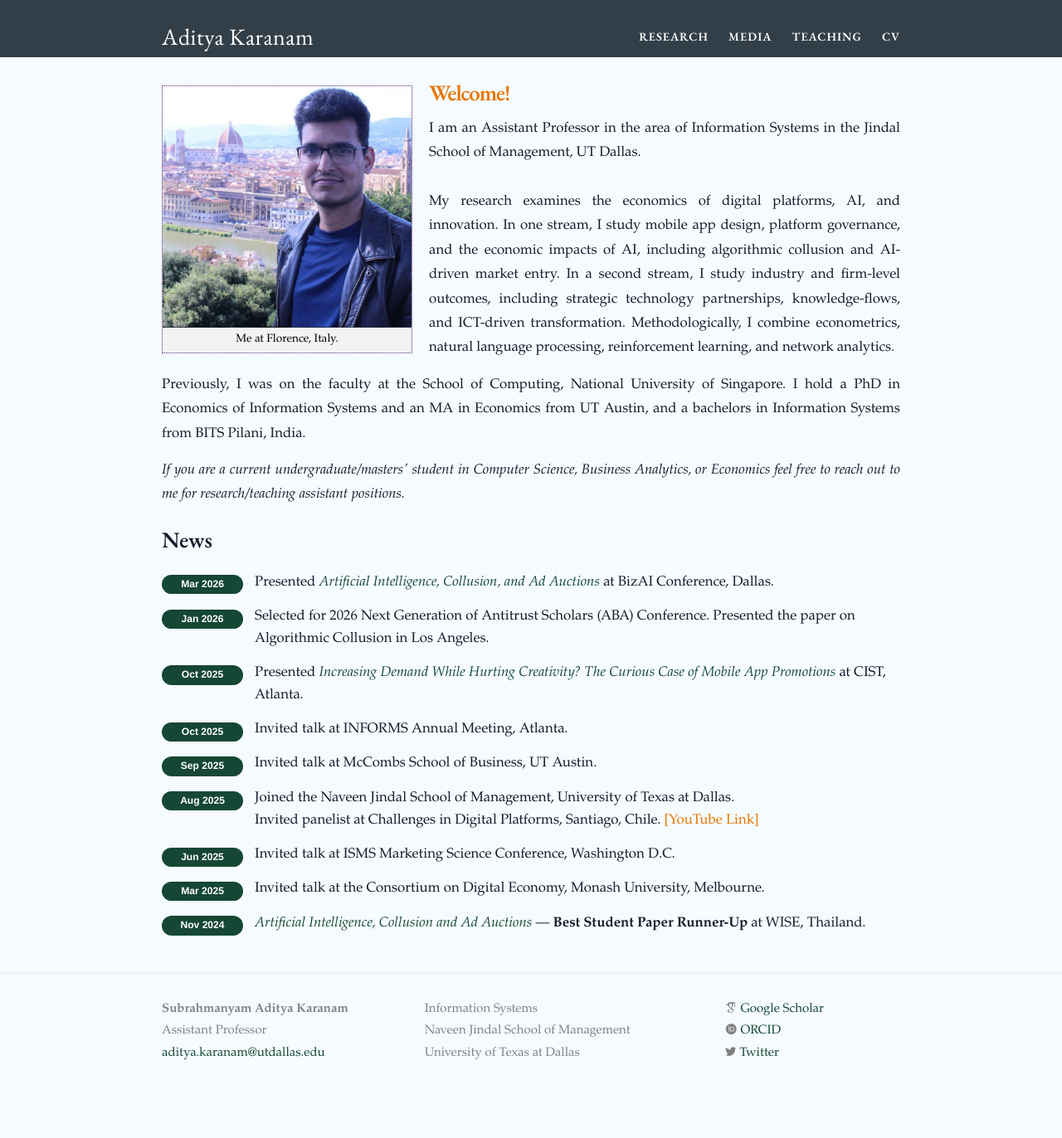
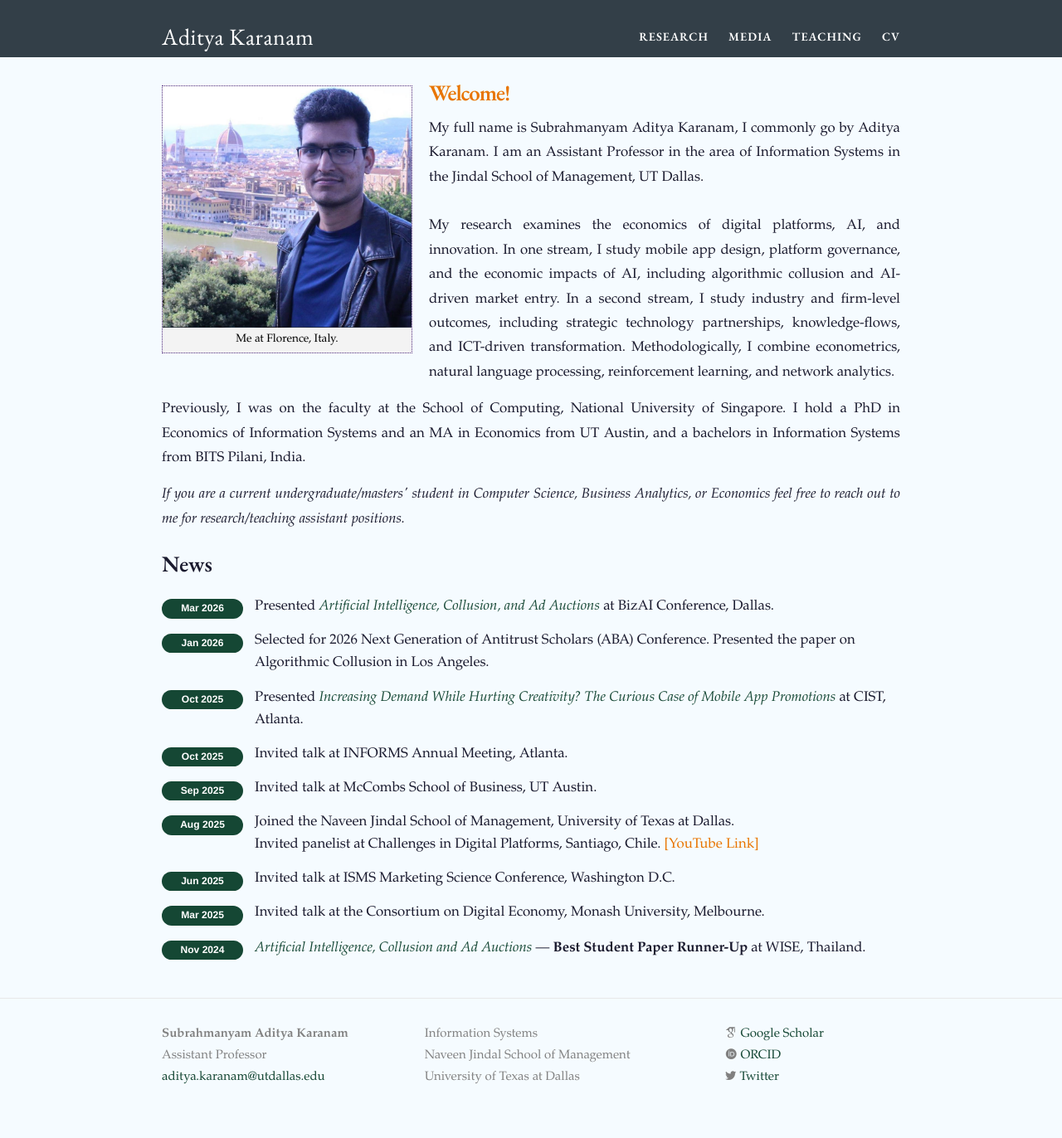
Before and after one commit to askaranam/askaranam.github.io, a Jekyll site: the page built from index.html, in a window 1280 px wide. Shown: the whole page at 83% size. Built offline with Jekyll 4.4.1, drawn with Linux system fonts in a browser that asks for light colours; nearby versions of some CDN libraries; some web fonts are replaced; before the commit the page ends 1343 px from its top, so only the background shows below that.

Commit message:
Update index.html

```diff
--- a/index.html
+++ b/index.html
@@ -50,7 +50,7 @@ layout: default
 
 <!-- <p class="responsive-text"> I am an Assistant Professor in the Department of Information Systems and Analytics at the School of Computing in the National University of Singapore. </p>  -->
 
-	<p style="text-align: justify;"> I am an Assistant Professor in the area of Information Systems in the Jindal School of Management, UT Dallas. <br/>
+	<p style="text-align: justify;"> My full name is Subrahmanyam Aditya Karanam, I commonly go by Aditya Karanam. I am an Assistant Professor in the area of Information Systems in the Jindal School of Management, UT Dallas. <br/>
 
 		<br/> My research examines the economics of digital platforms, AI, and innovation.
 In one stream, I study mobile app design, platform governance, and the economic
```
